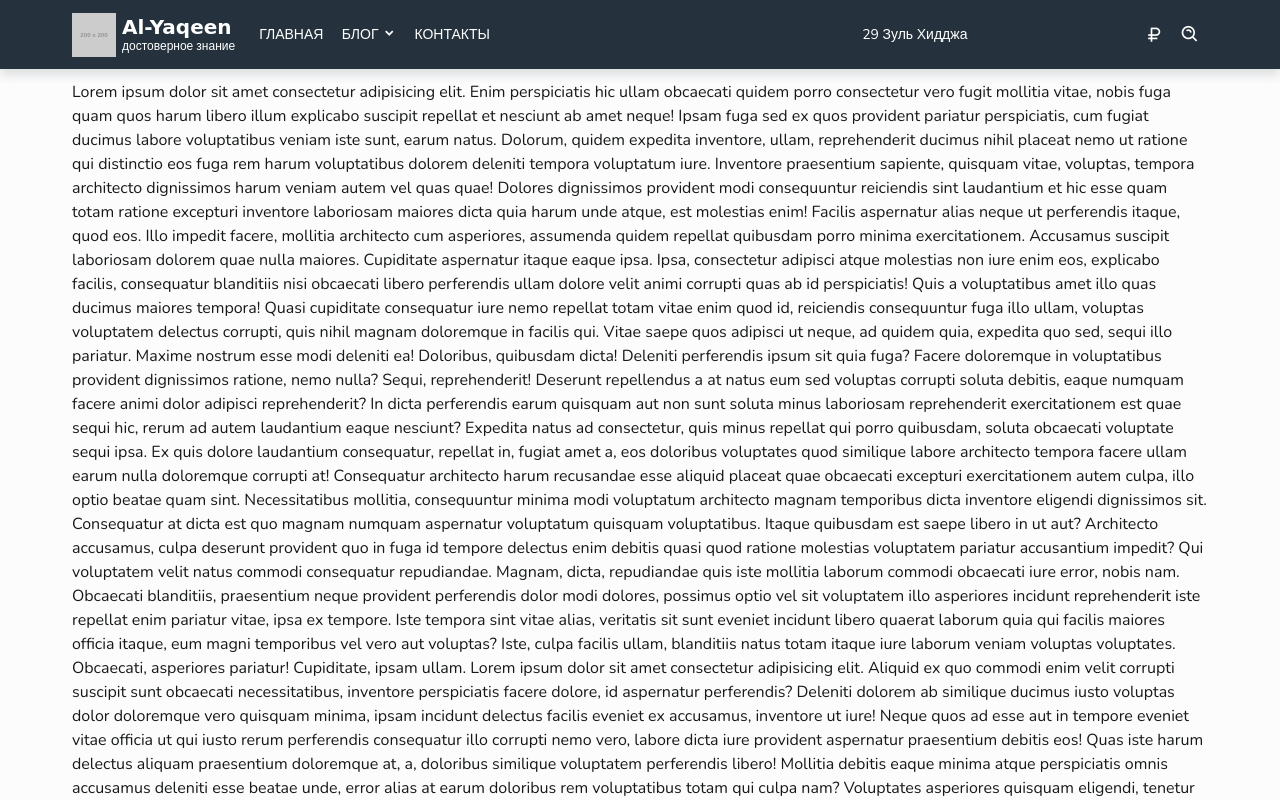
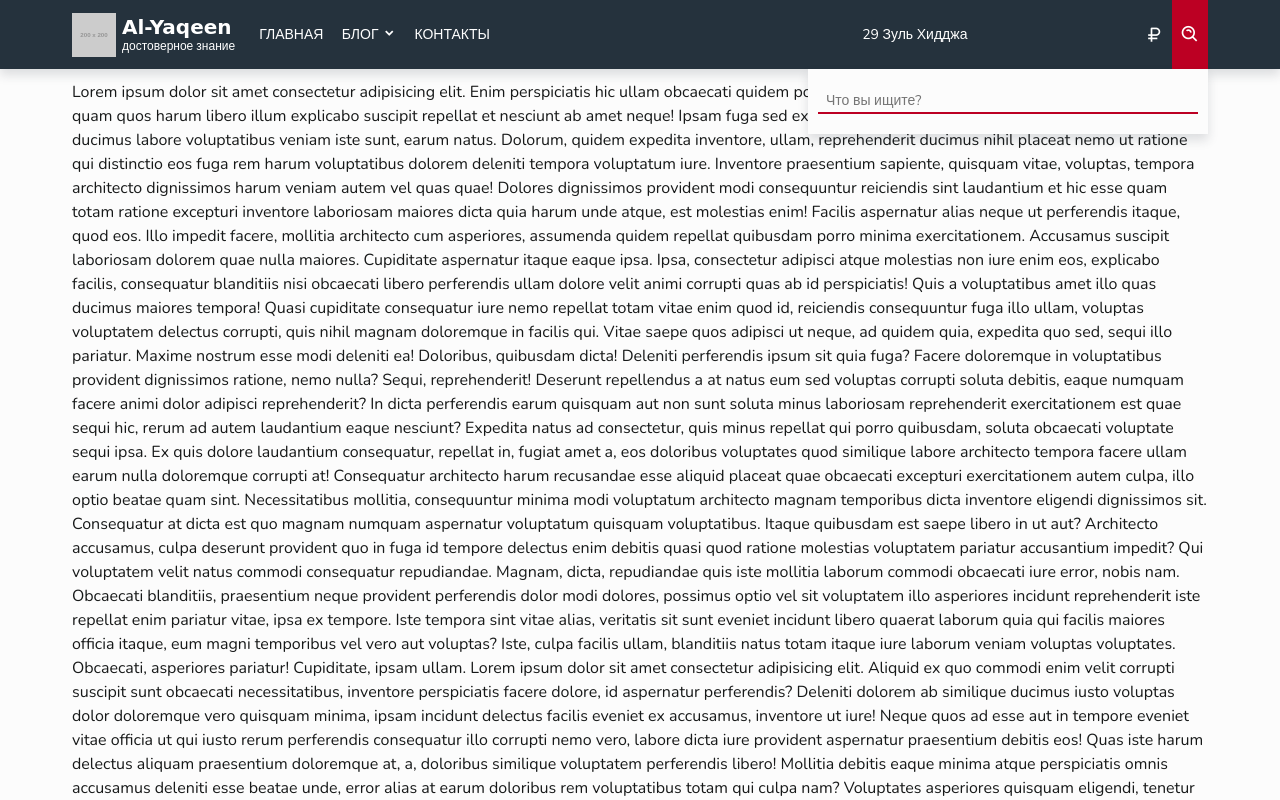
Before and after one commit to AsSabr/nav, a plain HTML site: page index.html in a window 1280 px wide. Both pictures are taken after a click on the button 1190 px from the left and 34 px from the top of the page. Shown: the top 800 px of the page. Drawn offline with nearby package versions, Linux system fonts and the light colour scheme; placeholder pictures from the web are drawn by us; a web font is replaced by a local one.

Commit message:
starting search form

```diff
--- a/assets/front/js/main.js
+++ b/assets/front/js/main.js
@@ -1,6 +1,17 @@
-const navbar = document.querySelector('.nav');
-const sticky = navbar.offsetTop;
-const width = 600;
+(() => {
+	/**
+	 * Query elements
+	 */
+	const navbar = document.querySelector('.nav'),
+		sticky = navbar.offsetTop,
+		width = 600,
+		burger = document.querySelector('.burger'),
+		menu = document.querySelector('.nav__menu'),
+		submenu = document.querySelector('.has__submenu');
+
+	/**
+	 * Adding scroll class to nav
+	 */
 	const navbarScroll = () => {
 		if (window.pageYOffset > sticky && window.innerWidth >= width) {
 			navbar.classList.add('nav_scroll');
@@ -9,22 +20,18 @@ const navbarScroll = () => {
 		}
 	};
 
-window.onscroll = navbarScroll;
-
-// Menu
-const burger = document.querySelector('.burger');
-const menu = document.querySelector('.nav__menu');
+	/**
+	 * Menu
+	 */
 	burger.addEventListener('click', () => {
-  let menuClasses = [
-    'nav__menu_active',
-    'animate__animated',
-    'animate__fadeIn',
-  ];
 		burger.classList.toggle('burger_active');
-  menu.classList.toggle(menuClasses);
+		menu.classList.toggle('nav__menu_active');
 	});
 
-// Removing active classes for burger and menu if window is resized
+	/**
+	 * Removing active classes from burger and menu
+	 * if window is more than 600px
+	 * */
 	window.addEventListener('resize', () => {
 		if (window.innerWidth > width) {
 			burger.classList.remove('burger_active');
@@ -32,9 +39,10 @@ window.addEventListener('resize', () => {
 		}
 	});
 
-// Submenu
+	/**
+	 * Submenu
+	 */
 	window.addEventListener('click', (e) => {
-  const submenu = document.querySelector('.has__submenu');
 		let target = e.target;
 
 		do {
@@ -48,14 +56,14 @@ window.addEventListener('click', (e) => {
 	});
 
 	// Search in navbar
-const searchOpen = document.querySelector('.nav__search');
+	const searchOpen = document.querySelector('.nav__btn_search');
+	const searchForm = document.querySelector('.nav__search__form');
 	searchOpen.addEventListener('click', () => {
-  searchOpen.classList.toggle('nav__search_active');
-  return false;
+		searchOpen.classList.toggle('is_active');
+		searchForm.classList.toggle('nav__search_active');
+		// return false;
 	});
 
-// searchClose.addEventListener('click', () => {
-//   searchForm.classList.remove('open');
-//   searchOpen.classList.remove('open');
-//   return false;
-// });
+	// Init functions
+	window.onscroll = navbarScroll;
+})();
--- a/assets/front/sass/app.scss
+++ b/assets/front/sass/app.scss
@@ -22,6 +22,9 @@ h6 {
 
 input {
 	line-height: normal;
+	&:focus {
+		outline: 0;
+	}
 }
 
 a,
@@ -134,12 +137,12 @@ button {
 	width: 100%;
 	height: 100vh;
 	position: relative;
-  animation: fadeOutRight 0.7s;
+	z-index: 100;
 
 	&.nav__menu_active {
 		display: flex;
 		position: fixed;
-    top: 53px;
+		top: 52px;
 		left: 0;
 		right: 0;
 		background-color: var(--nav-color);
@@ -229,6 +232,24 @@ button {
 
 .nav__search__form {
 	display: none;
+	width: 100%;
+	padding: 10px;
+	position: absolute;
+	top: 100%;
+	right: 0;
+	background-color: var(--body-bg);
+	box-shadow: 0 6px 10px rgba(37, 50, 61, 0.15);
+
+	input {
+		width: 100%;
+		padding: 2px 8px;
+		border: 0;
+		border-bottom: 2px solid $link;
+		background-color: transparent;
+	}
+	&.nav__search_active {
+		display: flex;
+	}
 }
 
 .nav__donate {
@@ -244,7 +265,8 @@ button {
 	font-size: 20px;
 	line-height: 16px;
 
-  &:hover {
+	&:hover,
+	&.is_active {
 		background-color: $link;
 	}
 }
@@ -330,6 +352,11 @@ button {
 		margin-right: 0;
 	}
 
+	.nav__search__form {
+		width: 400px;
+		padding: 20px 10px;
+	}
+
 	.nav__donate {
 		display: flex;
 	}
```
Also changed, not shown: assets/front/css/app.css, index.html (indentation only), 1 other file. Lines whose indentation alone changed are shown as unchanged.
